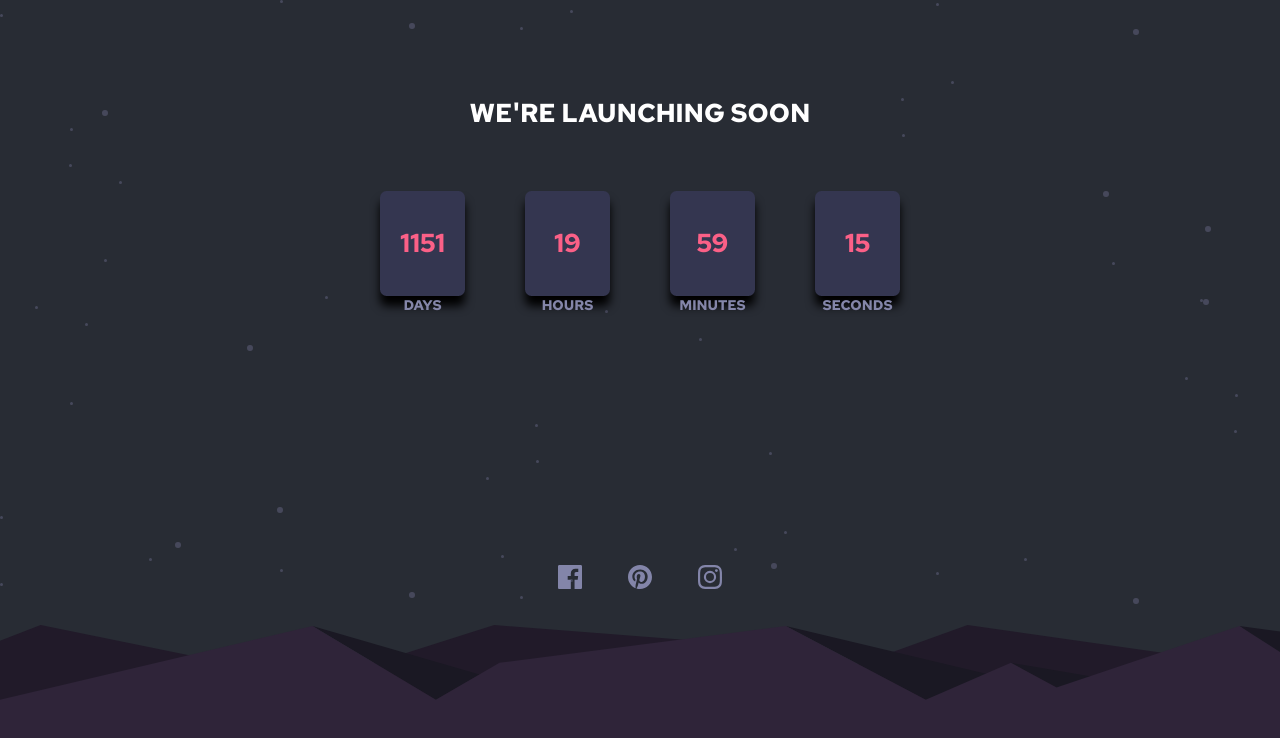
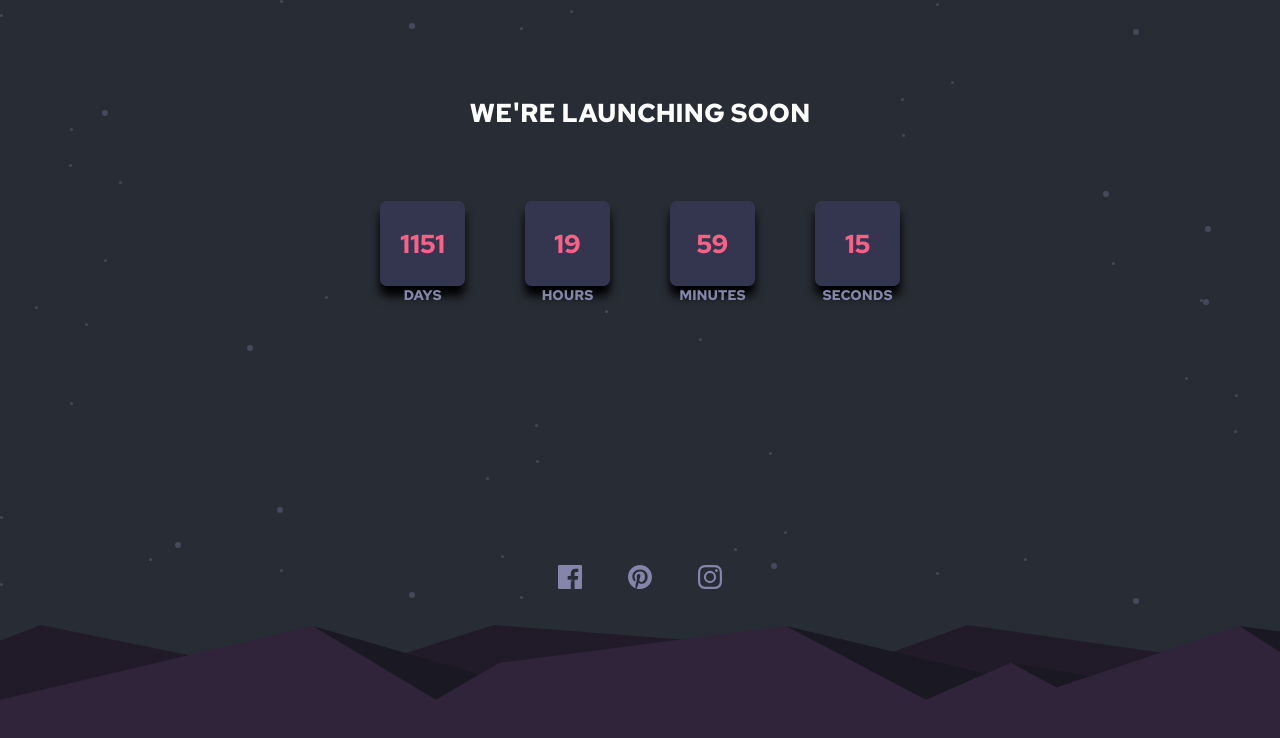
Before and after one commit to phellwege/countdown, a React (Create React App) app: page /#/ in a window 1280 px wide. Shown: the top 738 px of the page. Built offline with nearby package versions, Linux system fonts and the light colour scheme.

Commit message:
flexbox used

```diff
--- a/src/views/Home.css
+++ b/src/views/Home.css
@@ -53,9 +53,10 @@
     color:hsl(345, 95%, 68%);
     background-color: hsl(236, 21%, 26%);
     width: 85px;
-    min-height:70px;
+    min-height:85px;
     border-radius: .25em;
     box-shadow: 0px 10px 10px black;
-    padding-top: 35px;
-
+    display: flex;
+    justify-content: center;
+    align-items: center;
 }
```
